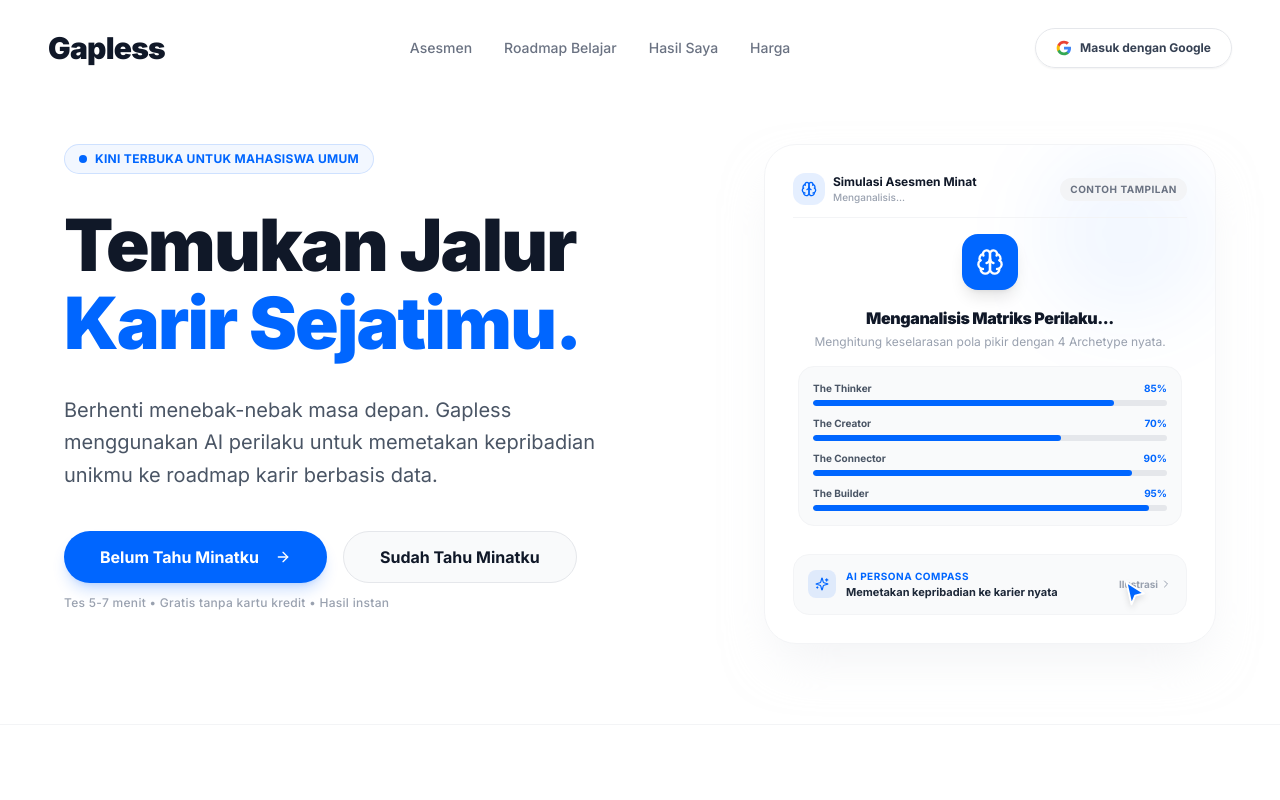
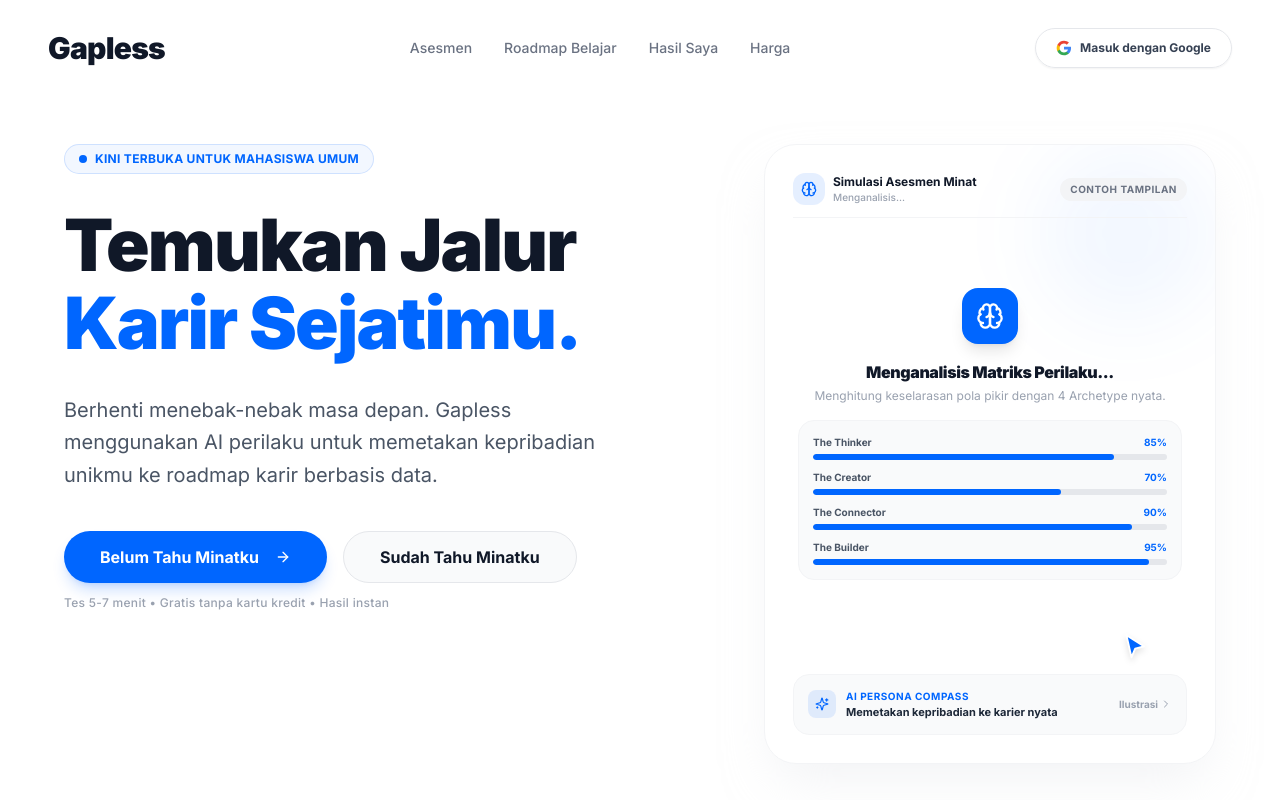
Before and after one commit to nauvaldzakwanbaihaqi/gapless-website, a Next.js app: page / in a window 1280 px wide. Shown: the top 800 px of the page. Built offline with nearby package versions, Linux system fonts and the light colour scheme.

Commit message:
style(landing): perpanjang hero card ke h-[620px], turunkan AI Persona Compass, dan perjelas kursor tombol

```diff
--- a/src/components/landing/HeroDemoAnimation.tsx
+++ b/src/components/landing/HeroDemoAnimation.tsx
@@ -63,12 +63,12 @@
   }, []);
 
   // Calculate coordinates relative to containerRef, directing SVG hotspot (2.5px, 1.5px) precisely to center
-  const getCoordinates = useCallback((element: HTMLElement | null) => {
+  const getCoordinates = useCallback((element: HTMLElement | null, offset?: { x?: number; y?: number }) => {
     if (!element || !containerRef.current) return { x: 90, y: 70 };
     const cRect = containerRef.current.getBoundingClientRect();
     const eRect = element.getBoundingClientRect();
-    const centerX = eRect.left - cRect.left + eRect.width / 2;
-    const centerY = eRect.top - cRect.top + eRect.height / 2;
+    const centerX = eRect.left - cRect.left + eRect.width / 2 + (offset?.x ?? 0);
+    const centerY = eRect.top - cRect.top + eRect.height / 2 + (offset?.y ?? 0);
     return {
       x: centerX - 2.5,
       y: centerY - 1.5,
@@ -133,7 +133,7 @@
       // 4.2s: Move cursor to "Lihat Hasil"
       schedule(() => {
         if (nextBtnRef.current) {
-          setCursorPos(getCoordinates(nextBtnRef.current));
+          setCursorPos(getCoordinates(nextBtnRef.current, { y: -3 }));
         }
       }, 4200);
 
@@ -188,7 +188,7 @@
       } else if (stage === 3 && optBRef.current) {
         setCursorPos(getCoordinates(optBRef.current));
       } else if (stage === 4 && nextBtnRef.current) {
-        setCursorPos(getCoordinates(nextBtnRef.current));
+        setCursorPos(getCoordinates(nextBtnRef.current, { y: -3 }));
       } else if (stage === 5 && chipRef.current) {
         setCursorPos(getCoordinates(chipRef.current));
       }
@@ -200,7 +200,7 @@
   return (
     <div
       ref={containerRef}
-      className={`w-full max-w-[440px] xl:max-w-[480px] h-[500px] mx-auto rounded-[32px] bg-white border border-gray-100 shadow-2xl shadow-gray-200/50 p-6 sm:p-7 flex flex-col justify-between relative overflow-hidden select-none [contain:layout] transition-opacity duration-500 ${
+      className={`w-full max-w-[440px] xl:max-w-[480px] h-[620px] mx-auto rounded-[32px] bg-white border border-gray-100 shadow-2xl shadow-gray-200/50 p-6 sm:p-7 flex flex-col justify-between relative overflow-hidden select-none [contain:layout] transition-opacity duration-500 ${
         stage === 6 ? "opacity-30" : "opacity-100"
       }`}
       aria-hidden="true"
@@ -227,7 +227,7 @@
       </div>
 
       {/* Middle Visual Area: Grid-area 1 / 1 Stacking Container */}
-      <div className="grid grid-cols-1 grid-rows-1 my-auto relative z-10 w-full overflow-hidden">
+      <div className="grid grid-cols-1 grid-rows-1 my-auto relative z-10 w-full">
         {/* LAYER 1 (Stage 0, 1, 2, 3): Interactive Question Form */}
         <div
           className={`col-start-1 row-start-1 [grid-area:1/1] w-full flex flex-col justify-center space-y-3.5 transition-all duration-400 ease-out ${
@@ -354,7 +354,7 @@
           </div>
 
           {/* Action Trigger Button */}
-          <div className="pt-2 flex justify-end relative z-20">
+          <div className="pt-3 flex justify-end relative z-20">
             <button
               ref={nextBtnRef}
               type="button"
@@ -485,7 +485,7 @@
       </div>
 
       {/* Bottom Assistant Snapshot Preview */}
-      <div className="mt-3 p-3.5 rounded-2xl bg-gray-50 border border-gray-100 flex items-center justify-between gap-4 relative z-10 shrink-0">
+      <div className="mt-6 p-3.5 rounded-2xl bg-gray-50 border border-gray-100 flex items-center justify-between gap-4 relative z-10 shrink-0">
         <div className="flex items-center gap-2.5 min-w-0">
           <div className="w-7 h-7 rounded-lg bg-brand-primary/10 text-brand-primary flex items-center justify-center shrink-0">
             <Sparkles className="w-3.5 h-3.5" />
--- a/src/components/landing/HeroDemoStatic.tsx
+++ b/src/components/landing/HeroDemoStatic.tsx
@@ -4,7 +4,7 @@
 export default function HeroDemoStatic() {
   return (
     <div
-      className="w-full max-w-[440px] xl:max-w-[480px] h-[500px] mx-auto rounded-[32px] bg-white border border-gray-100 shadow-2xl shadow-gray-200/50 p-6 sm:p-7 flex flex-col justify-between relative overflow-hidden select-none [contain:layout]"
+      className="w-full max-w-[440px] xl:max-w-[480px] h-[620px] mx-auto rounded-[32px] bg-white border border-gray-100 shadow-2xl shadow-gray-200/50 p-6 sm:p-7 flex flex-col justify-between relative overflow-hidden select-none [contain:layout]"
       aria-label="Contoh simulasi asesmen minat karier"
     >
       {/* Decorative Brand Gradient Accent */}
@@ -83,7 +83,7 @@
       </div>
 
       {/* Bottom Assistant Snapshot Preview */}
-      <div className="mt-3 p-3.5 rounded-2xl bg-gray-50 border border-gray-100 flex items-center justify-between gap-4 relative z-10 shrink-0">
+      <div className="mt-6 p-3.5 rounded-2xl bg-gray-50 border border-gray-100 flex items-center justify-between gap-4 relative z-10 shrink-0">
         <div className="flex items-center gap-2.5 min-w-0">
           <div className="w-7 h-7 rounded-lg bg-brand-primary/10 text-brand-primary flex items-center justify-center shrink-0">
             <Sparkles className="w-3.5 h-3.5" />
```
